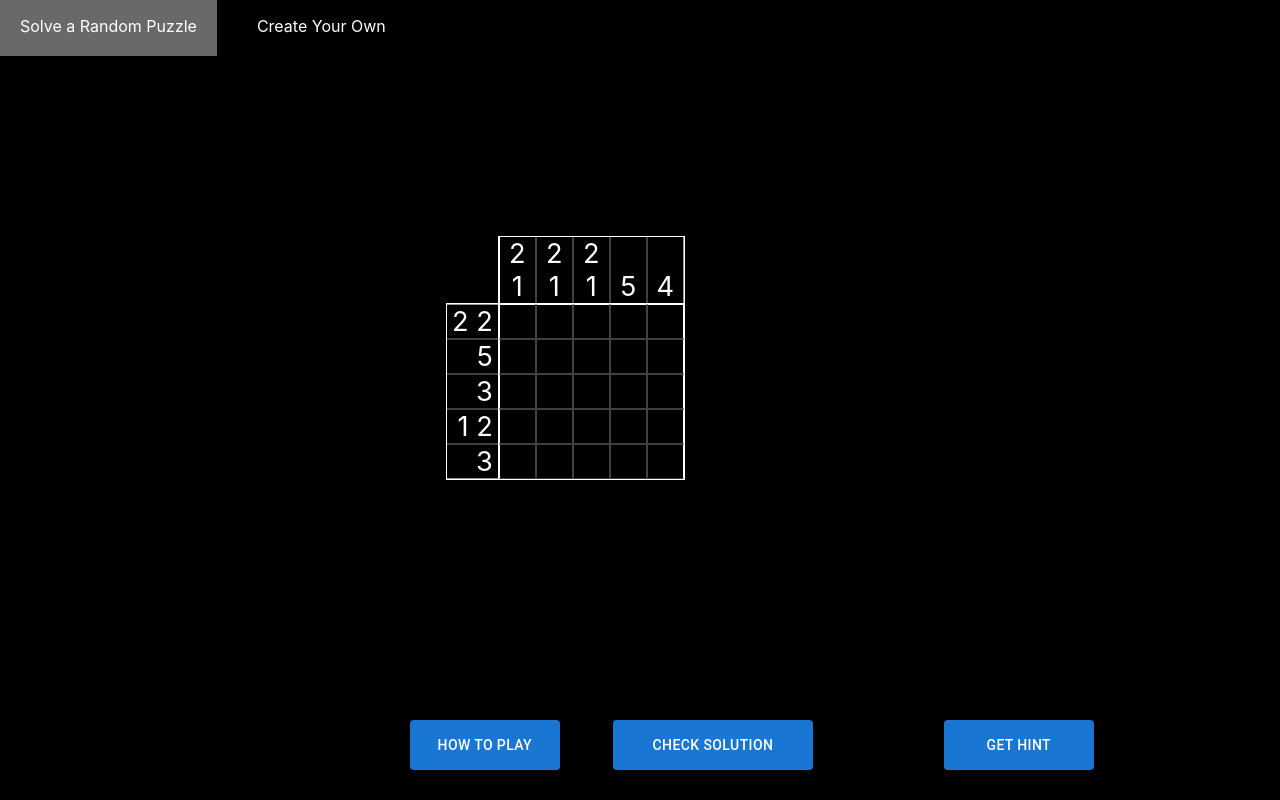
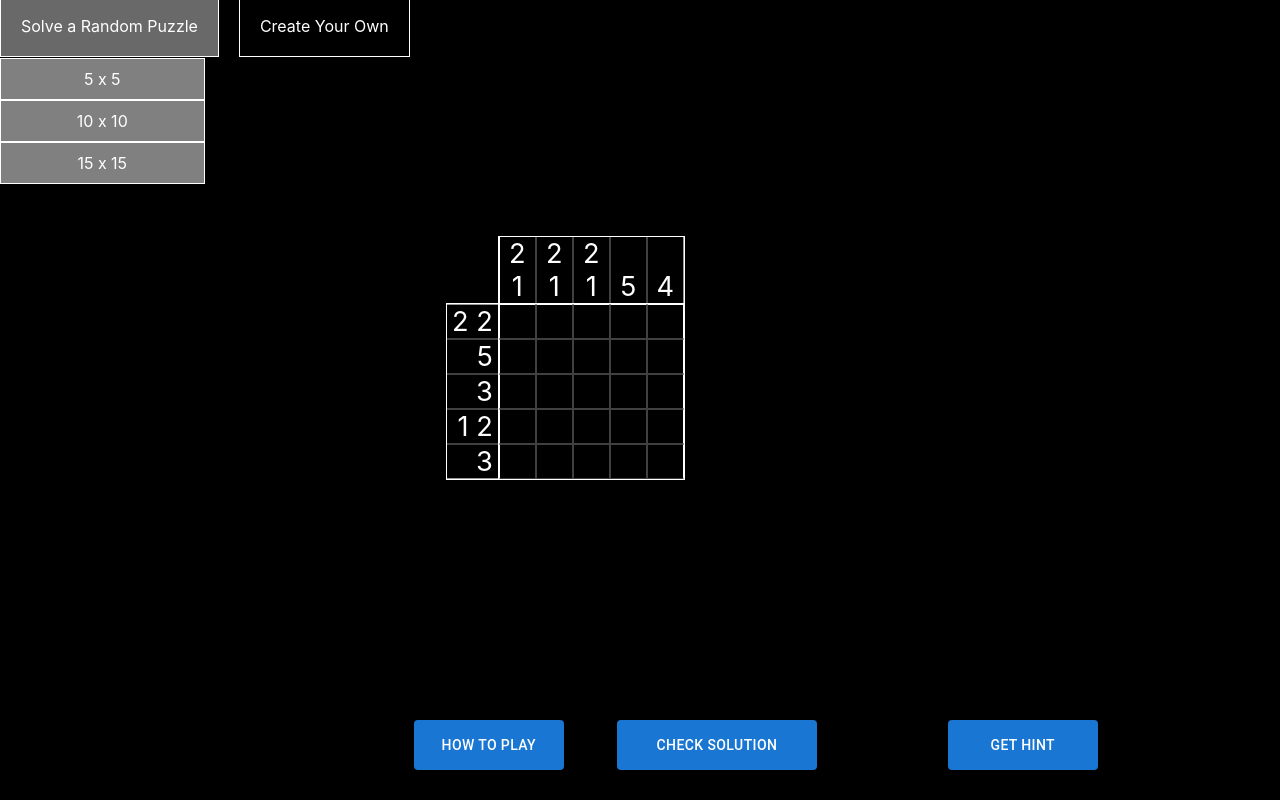
Before and after one commit to ravendevore/4430-nonograms, a React (Create React App) app in the folder nonogram/: page / in a window 1280 px wide. Built offline with nearby package versions, Linux system fonts and the light colour scheme.

Commit message:
Added dropdown to switch puzzle size

```diff
--- a/nonogram/src/App.css
+++ b/nonogram/src/App.css
@@ -315,6 +315,7 @@
   padding: 20px;
   margin: 10px;
   text-decoration: none;
+  border: 1px solid white;
 }
 
 .navCreate {
@@ -324,8 +325,53 @@
   padding: 20px;
   margin: 10px;
   text-decoration: none;
+  border: 1px solid white;
 }
 
 .navActive {
   background-color: dimgray;
 }
+
+.solveLink {
+  display: block;
+  color: white;
+  padding: 10px;
+  text-decoration: none;
+  text-align: center;
+  border: 1px solid white;
+}
+
+.dropdownSolve, .dropdownCreate {
+  position: relative;
+  display: inline-block;
+}
+
+.dropdownSolveContent {
+  display: none;
+  position: fixed;
+  left: 0px;
+  top: 58px;
+  width: 204.5px;
+  background-color: gray;
+}
+
+.dropdownSolve:hover .dropdownSolveContent {
+  display: block;
+}
+
+.dropdownCreateContent {
+  display: none;
+  position: fixed;
+  left: 224.5px;
+  top: 58px;
+  width: 160px;
+  background-color: gray;
+}
+
+.dropdownCreate:hover .dropdownCreateContent {
+  display: block;
+}
+
+.solveLink:hover {
+  background-color: dimgray;
+}
--- a/nonogram/src/App.js
+++ b/nonogram/src/App.js
@@ -2,7 +2,7 @@ import './App.css';
 import React from 'react';
 import NonogramGame from './components/NonogramGame';
 import CreatePuzzle from './components/CreatePuzzle';
-import { Routes, Route, NavLink } from 'react-router-dom';
+import { Routes, Route, NavLink, Link } from 'react-router-dom';
 
 function App() {
 
@@ -10,10 +10,24 @@ function App() {
     <div className="App">
       <ul className="navbar">
         <li>
-          <NavLink className={({isActive}) => isActive ? "navSolve navActive": "navSolve" } to="/">Solve a Random Puzzle</NavLink>
+          <div className="dropdownSolve">
+            <NavLink className={({isActive}) => isActive ? "navSolve navActive": "navSolve" } to="/">Solve a Random Puzzle</NavLink>
+            <div className="dropdownSolveContent">
+              <a href="/?dim=5" className="solveLink" >5 x 5</a>
+              <a href="/?dim=10" className="solveLink" >10 x 10</a>
+              <a href="/?dim=15" className="solveLink" >15 x 15</a>
+            </div>
+          </div>
         </li>
         <li>
-          <NavLink className={({isActive}) => isActive ? "navCreate navActive": "navCreate" } to="/create">Create Your Own</NavLink>
+          <div className="dropdownCreate">
+            <NavLink className={({isActive}) => isActive ? "navCreate navActive": "navCreate" } to="/create">Create Your Own</NavLink>
+            <div className="dropdownCreateContent">
+              <a href="/create?dim=5" className="solveLink" >5 x 5</a>
+              <a href="/create?dim=10" className="solveLink" >10 x 10</a>
+              <a href="/create?dim=15" className="solveLink" >15 x 15</a>
+            </div>
+          </div>
         </li>
       </ul>
       <Routes>
@@ -25,3 +39,23 @@ function App() {
 }
 
 export default App;
+
+// function App() {
+
+//   return (
+//     <div className="App">
+//       <ul className="navbar">
+//         <li>
+//           <NavLink className={({isActive}) => isActive ? "navSolve navActive": "navSolve" } to="/">Solve a Random Puzzle</NavLink>
+//         </li>
+//         <li>
+//           <NavLink className={({isActive}) => isActive ? "navCreate navActive": "navCreate" } to="/create">Create Your Own</NavLink>
+//         </li>
+//       </ul>
+//       <Routes>
+//         <Route path="/" element={<NonogramGame />}/>
+//         <Route path="/create" element={<CreatePuzzle />}/>
+//       </Routes>
+//     </div>
+//   );
+// }
```
